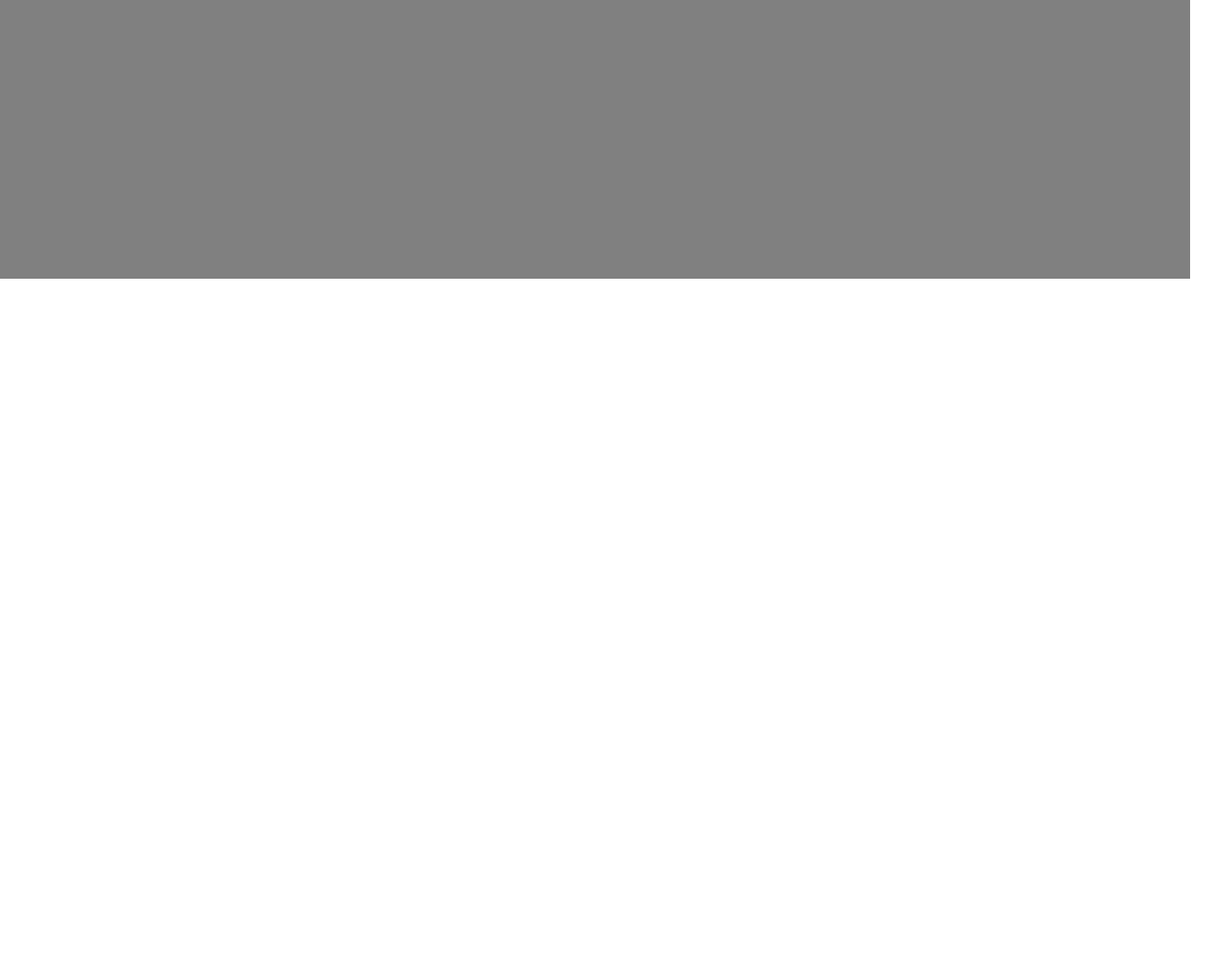
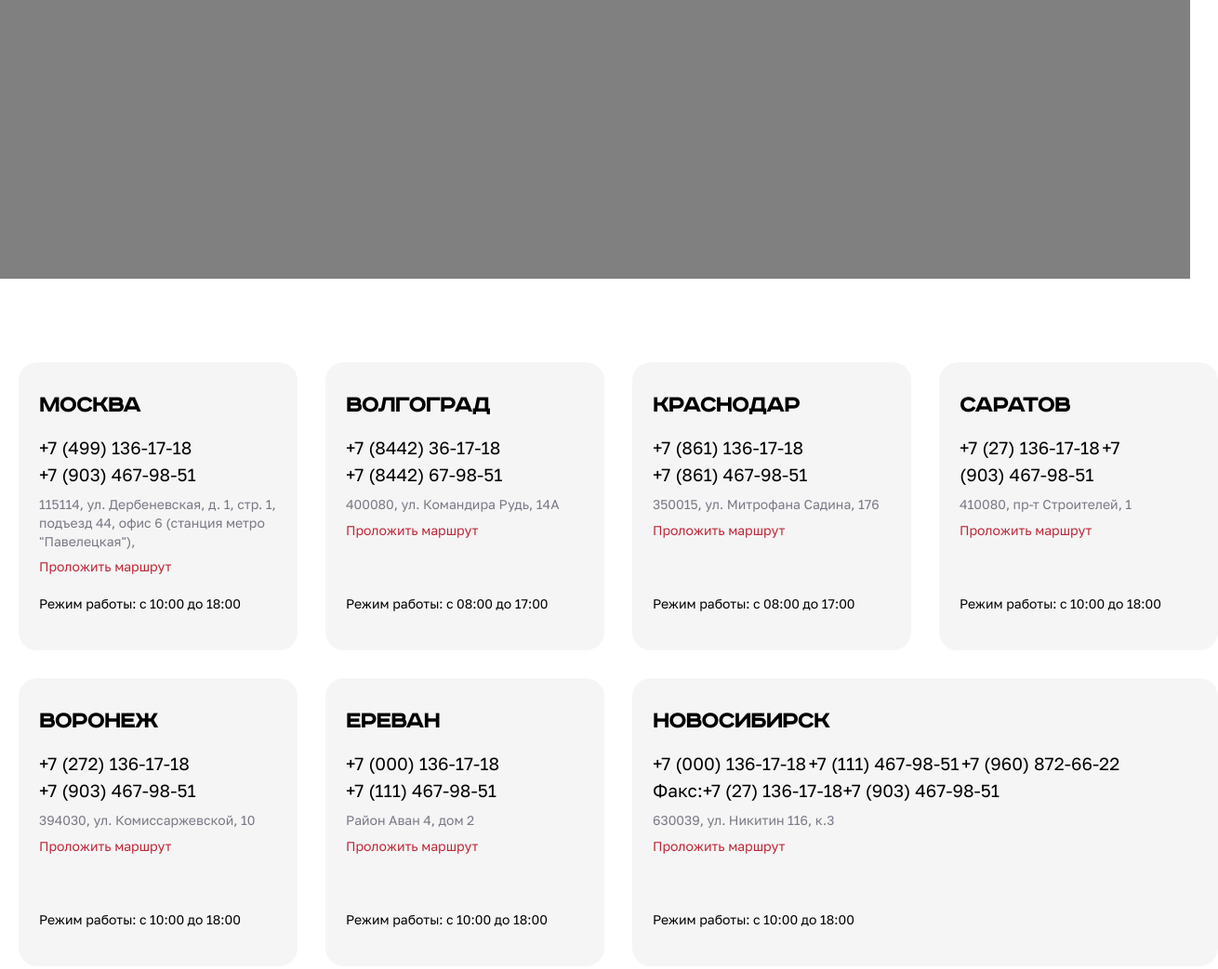
Before and after one commit to Dmitry1964/test-mono, a website built with webpack: page index.html in a window 1280 px wide. Shown: the part 1164-2207 px from the top of the page at 93% size, 1310 px wide, since content can reach past the window. Before the commit the page ends 1464 px from the top, so only its background shows below. Built offline with nearby package versions, Linux system fonts and the light colour scheme; files whose address does not match are found by name.

Commit message:
feat: добавляет секцию branches версия desktop

```diff
--- a/index.html
+++ b/index.html
@@ -98,7 +98,7 @@
               <div class="info__data-title">
                 <span>Полное наименование:</span>
                 <span>Общество с ограниченной ответственностью
-                  &laquo;МОНЕВАК&raquo;</span><br class="info__break"/>
+                  &laquo;МОНЕВАК&raquo;</span><br class="info__break" />
                 <span>Сокращенное наименование: ООО &laquo;МОНЕВАК&raquo;</span>
               </div>
               <div class="info__data-reg">
@@ -164,6 +164,10 @@
       </section>
       <section class="branches">
         <h2 class="visually-hidden">Филиалы Моневак</h2>
+        <div class="container">
+          <div class="branches__list">
+          </div>
+        </div>
 
       </section>
     </main>
--- a/src/index.scss
+++ b/src/index.scss
@@ -6,3 +6,4 @@
 @use './styles/ui/btn.scss';
 @use './styles/block/info.scss';
 @use './styles/block/map.scss';
+@use './styles/block/branches.scss';
--- a/src/index.ts
+++ b/src/index.ts
@@ -1 +1,2 @@
 import './index.scss';
+import './js/branches';
--- /dev/null
+++ b/src/js/branches.ts
@@ -0,0 +1,39 @@
+import { branches, TBranch } from "../shared/mock-data";
+
+const branchesList = document.querySelector('.branches__list');
+
+const getPhonesStroke = ({phone}: TBranch) => {
+ return phone.map((item) =>
+ `
+ <span>${item}</span>
+ `
+  ).join('');
+}
+
+const getFaxStroke = ({fax}: TBranch) => {
+  if (fax.length === 0) {
+    return ` `
+  }
+  if (fax.length > 0) {
+    const stroke = fax.map((item) => `<span>${item}</span>`).join('');
+    return `<p class="branches__card-fax">Факс:${stroke}</p>`
+    }
+
+}
+
+const stroke = branches.map((item) => (
+  `
+  <article class="branches__card" data-size=${item.card}>
+    <h3 class="branches__card-title">${item.title}</h3>
+    <div class="branches__card-phones branches__card-phones--${item.card}">
+      ${getPhonesStroke(item)}
+    </div>
+    ${getFaxStroke(item)}
+    <p class="branches__card-address">${item.address}</p>
+    <a class="branches__card-link" href="#">Проложить маршрут</a>
+    <p class="branches__card-operating">${item.oreratingMode}</p>
+  </article>
+  `
+)).join('')
+
+branchesList.insertAdjacentHTML('afterbegin', stroke)
--- a/public/shared/mock-data.ts
+++ b/src/shared/mock-data.ts
@@ -1,4 +1,4 @@
-type TBranch = {
+export type TBranch = {
   title: string;
   phone: string[];
   fax: string[];
--- /dev/null
+++ b/src/styles/block/branches.scss
@@ -0,0 +1,79 @@
+@use '../variables.scss' as *;
+
+.branches {
+  padding-top: 90px;
+  padding-bottom: 100px;
+}
+
+.branches__list {
+  display: grid;
+  grid-template-columns: repeat(4, 300px);
+  column-gap: 30px;
+  row-gap: 30px;
+}
+
+
+.branches__card {
+  display: flex;
+  flex-direction: column;
+  width: 300px;
+  height: 310px;
+  padding: 33px 10px 40px 22px;
+  background-color: $color-white-smoke;
+  border-radius: 20px;
+}
+
+[data-size="big"] {
+  width: 630px;
+}
+
+.branches__card-title {
+  font-family: $font-roadradio;
+  font-size: 2.6em;
+  line-height: 110%;
+  margin: 0 0 17px;
+}
+
+.branches__card-phones {
+
+  margin-bottom: 8px;
+
+  &--small {
+    width: 68%;
+  }
+
+  & span {
+    font-size: 1.9rem;
+    line-height: 150%;
+  }
+}
+
+.branches__card-fax {
+  font-size: 1.9rem;
+  line-height: 150%;
+  margin: 0;
+  transform: translateY(-8px);
+}
+
+.branches__card-address {
+  font-size: 1.4rem;
+  line-height: 140%;
+  color: $color-storm-gray;
+  margin: 0 0 8px;
+}
+
+.branches__card-link {
+  font-size: 1.4rem;
+  line-height: 140%;
+  color: $color-cardinal;
+  margin: 0 0 20px;
+}
+
+.branches__card-operating {
+  display: flex;
+  align-items: flex-end;
+  font-size: 1.4rem;
+  line-height: 140%;
+  margin: 0;
+  flex-grow: 1;
+}
```
